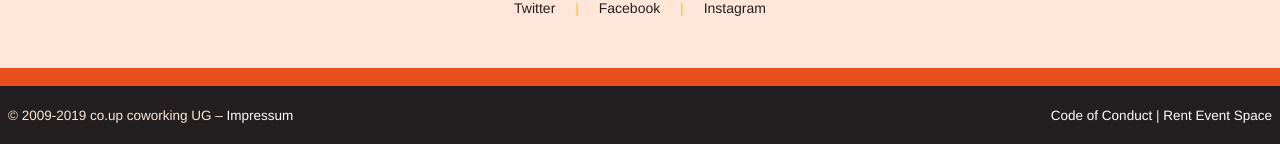
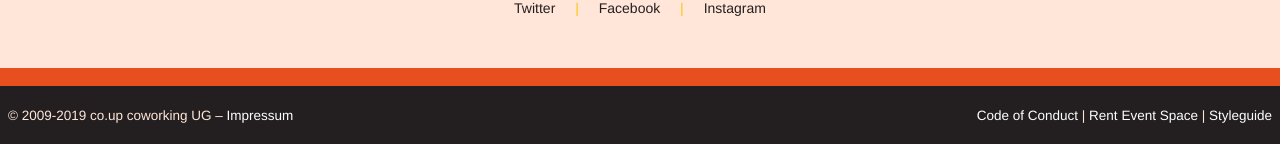
Before and after one commit to co-up/co-up.de, a Jekyll site: the page built from imprint.md, in a window 1280 px wide. Shown: the part 948-1092 px from the top of the page. Built offline with Jekyll 4.4.1, drawn with Linux system fonts in a browser that asks for light colours.

Commit message:
added link to footer co-up/co-up.de#7

```diff
--- a/_includes/footer.html
+++ b/_includes/footer.html
@@ -7,6 +7,8 @@
       <a href="/code-of-conduct" title="Code">Code of Conduct</a>
       |
       <a href="/rent-space" title="Rent Meeting or Event space in Berlin Kreuzberg">Rent Event Space</a>
+			|
+			<a href="/styleguide/">Styleguide</a>
     </div>
   </div>
 </div>
```
